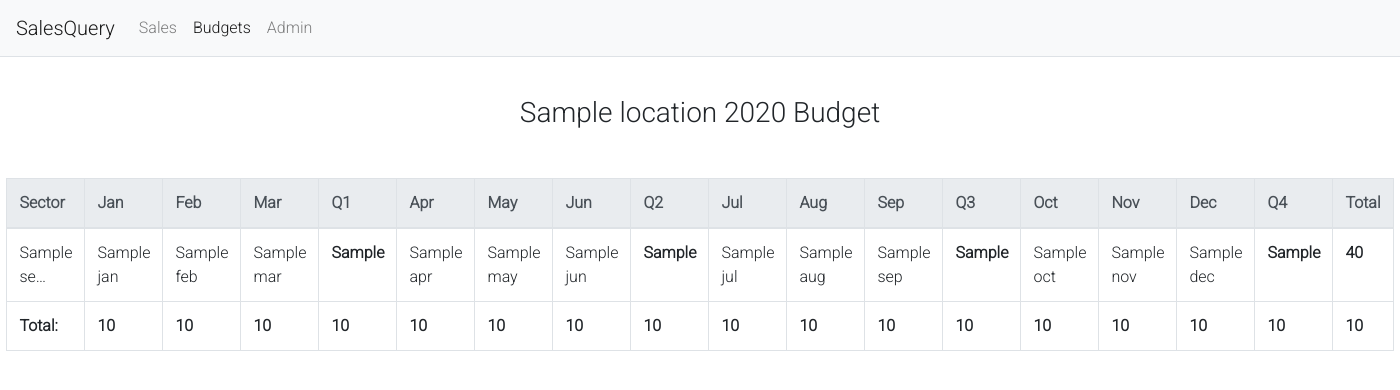
After one commit to anthonyvittoria/Ledger, a Django app: template templates/SalesQuery/budget_plant_sector.html in a window 1400 px wide. The commit adds this page. Shown: the top 390 px of the page. Run offline with Django 3.2, Linux system fonts and the light colour scheme; the template is opened without the code that fills it: most values are stand-ins (such as "Sample title", 1, 10 or a date in 2020); some libraries are stand-ins or nearby versions.

Commit message:
Add budget by plant by sector view

```diff
--- /dev/null
+++ b/templates/SalesQuery/budget_plant_sector.html
@@ -0,0 +1,83 @@
+{% extends 'SalesQuery/base_budget.html' %} {% load static %}{% load humanize %}
+
+    {% block body%}
+        <h3 class="mt-5 text-center">{{ location }} {{ year }} Budget</h3>
+
+        {% if budget_objects %}
+        <table class="table table-hover table-bordered sortable my-5 text-left">
+            <thead class="thead-light">
+                <tr>
+                    <th scope="col">Sector</th>
+                    <th scope="col">Jan</th>
+                    <th scope="col">Feb</th>
+                    <th scope="col">Mar</th>
+                    <th scope="col">Q1</th>
+                    <th scope="col">Apr</th>
+                    <th scope="col">May</th>
+                    <th scope="col">Jun</th>
+                    <th scope="col">Q2</th>
+                    <th scope="col">Jul</th>
+                    <th scope="col">Aug</th>
+                    <th scope="col">Sep</th>
+                    <th scope="col">Q3</th>
+                    <th scope="col">Oct</th>
+                    <th scope="col">Nov</th>
+                    <th scope="col">Dec</th>
+                    <th scope="col">Q4</th>
+                    <th scope="col">Total</th>
+                </tr>
+            </thead>
+            <tbody>
+                {% for budget in budget_objects %}
+                <tr>
+                    <td title="{{ budget.customer.sector }}">{{ budget.customer.sector|truncatechars:10 }}</td>
+                    <td>{{ budget.jan }}</td>
+                    <td>{{ budget.feb }}</td>
+                    <td>{{ budget.mar }}</td>
+                    <td class="font-weight-bold">{{ budget.q1 }}</td>
+                    <td>{{ budget.apr }}</td>
+                    <td>{{ budget.may }}</td>
+                    <td>{{ budget.jun }}</td>
+                    <td class="font-weight-bold">{{ budget.q2 }}</td>
+                    <td>{{ budget.jul }}</td>
+                    <td>{{ budget.aug }}</td>
+                    <td>{{ budget.sep }}</td>
+                    <td class="font-weight-bold">{{ budget.q3 }}</td>
+                    <td>{{ budget.oct }}</td>
+                    <td>{{ budget.nov }}</td>
+                    <td>{{ budget.dec }}</td>
+                    <td class="font-weight-bold">{{ budget.q4 }}</td>
+                    <td class="font-weight-bold">{{ budget.q1|add:budget.q2|add:budget.q3|add:budget.q4 }}</td>
+                </tr>
+                {% endfor %}
+                <tr data-disablesort="true">
+                    <td class="font-weight-bold">Total:</td>
+                    <td class="font-weight-bold">{{ jan_total }}</td>
+                    <td class="font-weight-bold">{{ feb_total }}</td>
+                    <td class="font-weight-bold">{{ mar_total }}</td>
+                    <td class="font-weight-bold">{{ q1_total }}</td>
+                    <td class="font-weight-bold">{{ apr_total }}</td>
+                    <td class="font-weight-bold">{{ may_total }}</td>
+                    <td class="font-weight-bold">{{ jun_total }}</td>
+                    <td class="font-weight-bold">{{ q2_total }}</td>
+                    <td class="font-weight-bold">{{ jul_total }}</td>
+                    <td class="font-weight-bold">{{ aug_total }}</td>
+                    <td class="font-weight-bold">{{ sep_total }}</td>
+                    <td class="font-weight-bold">{{ q3_total }}</td>
+                    <td class="font-weight-bold">{{ oct_total }}</td>
+                    <td class="font-weight-bold">{{ nov_total }}</td>
+                    <td class="font-weight-bold">{{ dec_total }}</td>
+                    <td class="font-weight-bold">{{ q4_total }}</td>
+                    <td class="font-weight-bold">{{ budget_total }}</td>
+                </tr>
+            </tbody>
+        </table>
+        {% endif %}
+
+        <script src="https://code.jquery.com/jquery-3.3.1.slim.min.js" integrity="sha384-q8i/X+965DzO0rT7abK41JStQIAqVgRVzpbzo5smXKp4YfRvH+8abtTE1Pi6jizo" crossorigin="anonymous"></script>
+        <script src="https://cdnjs.cloudflare.com/ajax/libs/popper.js/1.14.7/umd/popper.min.js" integrity="sha384-UO2eT0CpHqdSJQ6hJty5KVphtPhzWj9WO1clHTMGa3JDZwrnQq4sF86dIHNDz0W1" crossorigin="anonymous"></script>
+        <script src="{% static 'SalesQuery/bootstrap.bundle.js' %}"></script>
+
+        <!-- Add bootstrap-sortable -->
+        <script src="{% static 'SalesQuery/bootstrap-sortable.js' %}"></script>
+    {% endblock %}
--- a/templates/SalesQuery/index.html
+++ b/templates/SalesQuery/index.html
@@ -23,7 +23,7 @@
             <button id="indexBudget" class="mx-auto mb-1 btn btn-primary btn-lg dropdown-toggle" type="button" data-toggle="dropdown" aria-haspopup="true" aria-expanded="false">Budgets</button>
             <div class="dropdown-menu" aria-labelledby="indexBudget">
                 <a href="{% url 'cl_budget_plant_customer' %}" class="dropdown-item">Sales by Plant by Customer</a>
-                <a href="#" class="dropdown-item">Sales by Plant by Sector</a>
+                <a href="{% url 'cl_budget_plant_sector' %}" class="dropdown-item">Sales by Plant by Sector</a>
                 <a href="#" class="dropdown-item">Sales by Region by Plant</a>
                 <a href="#" class="dropdown-item">Sales by Region by Customer</a>
                 <a href="#" class="dropdown-item">Sales by Region by Sector</a>
--- a/urls.py
+++ b/urls.py
@@ -10,4 +10,7 @@ urlpatterns = [
         path('budget/plant-customer/', views.cl_budget_plant_customer, name='cl_budget_plant_customer'),
         path('budget/plant-customer/<slug:location_name_slug>', views.cy_budget_plant_customer, name='cy_budget_plant_customer'),
         path('budget/plant-customer/<slug:location_name_slug>/<int:year>', views.budget_plant_customer, name='budget_plant_customer'),
+        path('budget/plant-sector/', views.cl_budget_plant_sector, name='cl_budget_plant_sector'),
+        path('budget/plant-sector/<slug:location_name_slug>', views.cy_budget_plant_sector, name='cy_budget_plant_sector'),
+        path('budget/plant-sector/<slug:location_name_slug>/<int:year>', views.budget_plant_sector, name='budget_plant_sector'),
 ]
```
Also changed, not shown: templates/SalesQuery/cl_budget_plant_sector.html (added, +13 -0 lines), templates/SalesQuery/cy_budget_plant_sector.html (added, +19 -0 lines), views.py (+101 -1 lines).
